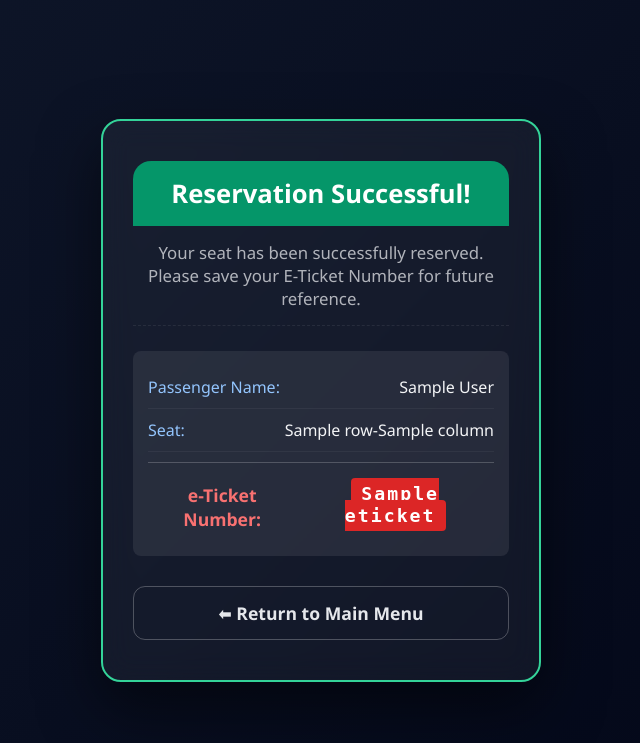
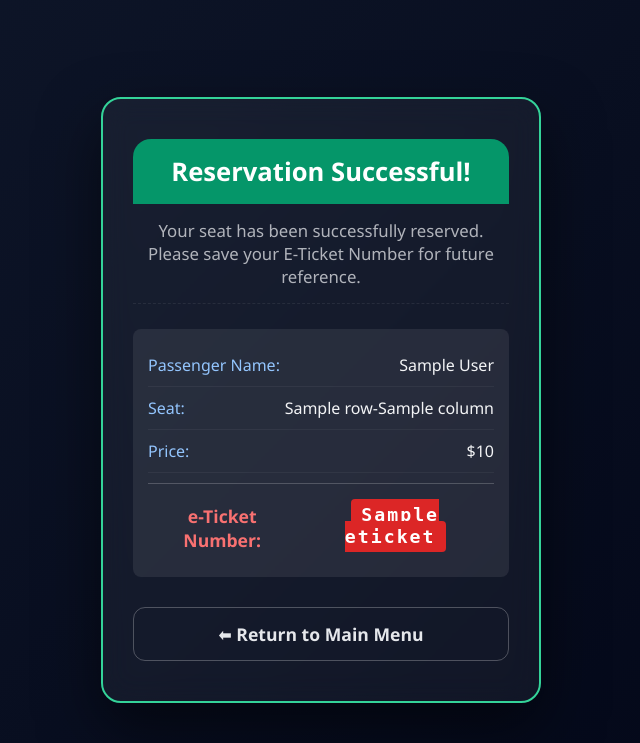
Before and after one commit to aheg7b/IT-4320-Final, a Flask app: template app/templates/confirmation.html in a window 1280 px wide. Shown: the top 743 px of the page, without its empty margins (319-959 px from the left). Run offline with Flask 3, Linux system fonts and the light colour scheme; the template is opened without the code that fills it: most values are stand-ins (such as "Sample title", 1, 10 or a date in 2020).

Commit message:
Optimized some existings functions / calculations

```diff
--- a/app/routes.py
+++ b/app/routes.py
@@ -53,7 +53,8 @@ def confirmation():
         last_name=reservation.lastName,
         row=reservation.seatRow,
         column=reservation.seatColumn,
-        eticket=reservation.eTicketNumber
+        eticket=reservation.eTicketNumber,
+        price=get_seat_price(reservation.seatRow, reservation.seatColumn)
     )
 
 
--- a/app/templates/confirmation.html
+++ b/app/templates/confirmation.html
@@ -17,6 +17,10 @@
                     <span class="detail-label">Seat:</span>
                     <span class="detail-value">{{ row }}-{{ column }}</span>
                 </div>
+                <div class="detail-group">
+                    <span class="detail-label">Price:</span>
+                    <span class="detail-value">${{ price }}</span>
+                </div>
                 <div class="detail-group reservation-code-row">
                     <span class="detail-label code-label">e-Ticket Number:</span>
                     <span class="detail-value code-value"><strong>{{ eticket }}</strong></span>
--- a/app/utils.py
+++ b/app/utils.py
@@ -19,11 +19,7 @@ def get_seat_price(row: int, col: int) -> int:
 
 def calculate_total_sales(reservations: list[Reservation]) -> float:
     """Calculates the total sales collected from a list of reservations (Req G)."""
-    total = 0.0
-    for res in reservations:
-        price = get_seat_price(res.seatRow, res.seatColumn)
-        total += price
-    return total
+    return sum(get_seat_price(res.seatRow, res.seatColumn) for res in reservations)
 
 class ETicketGenerator:
     def __init__(self, length=6):
```
